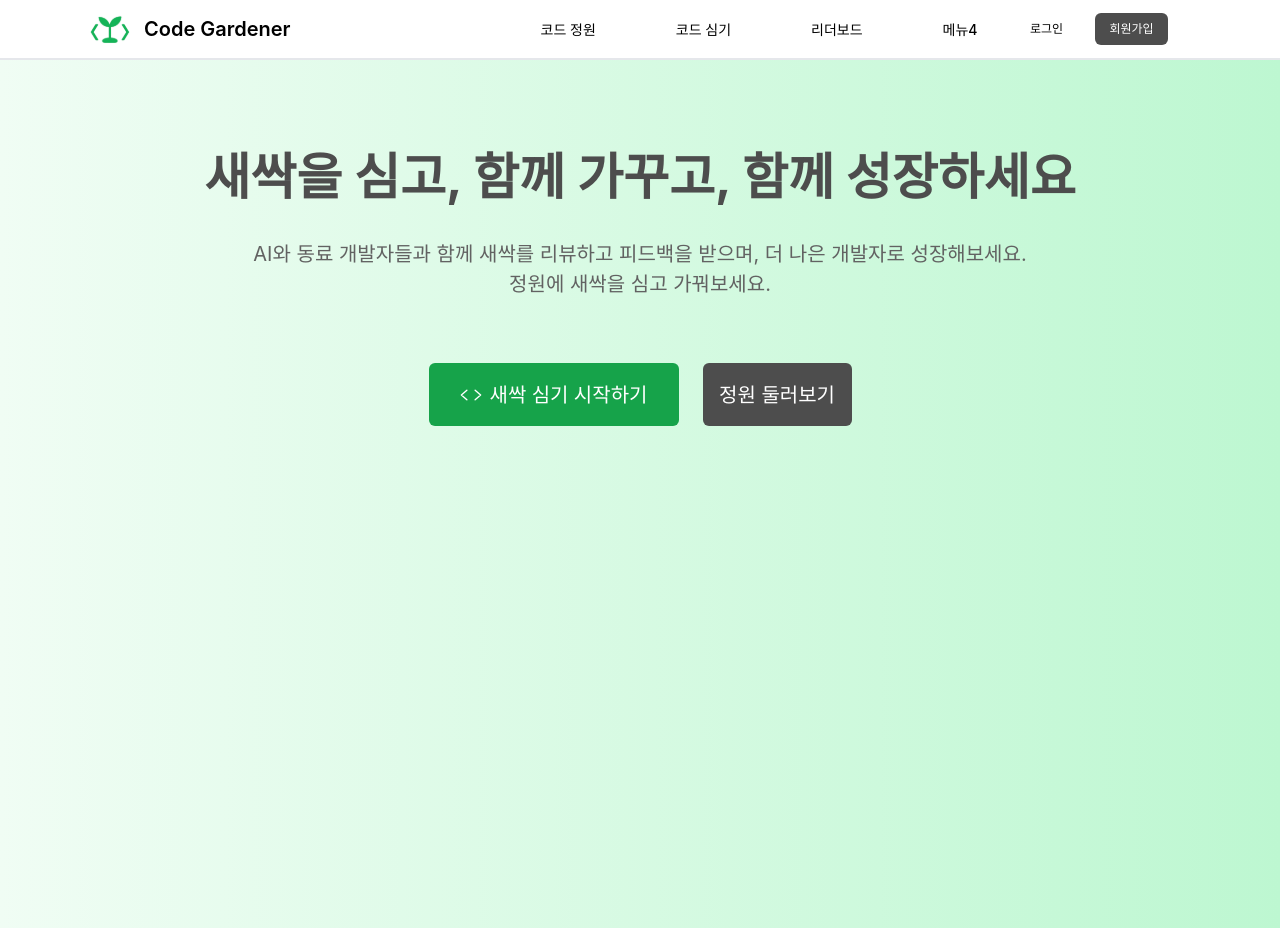
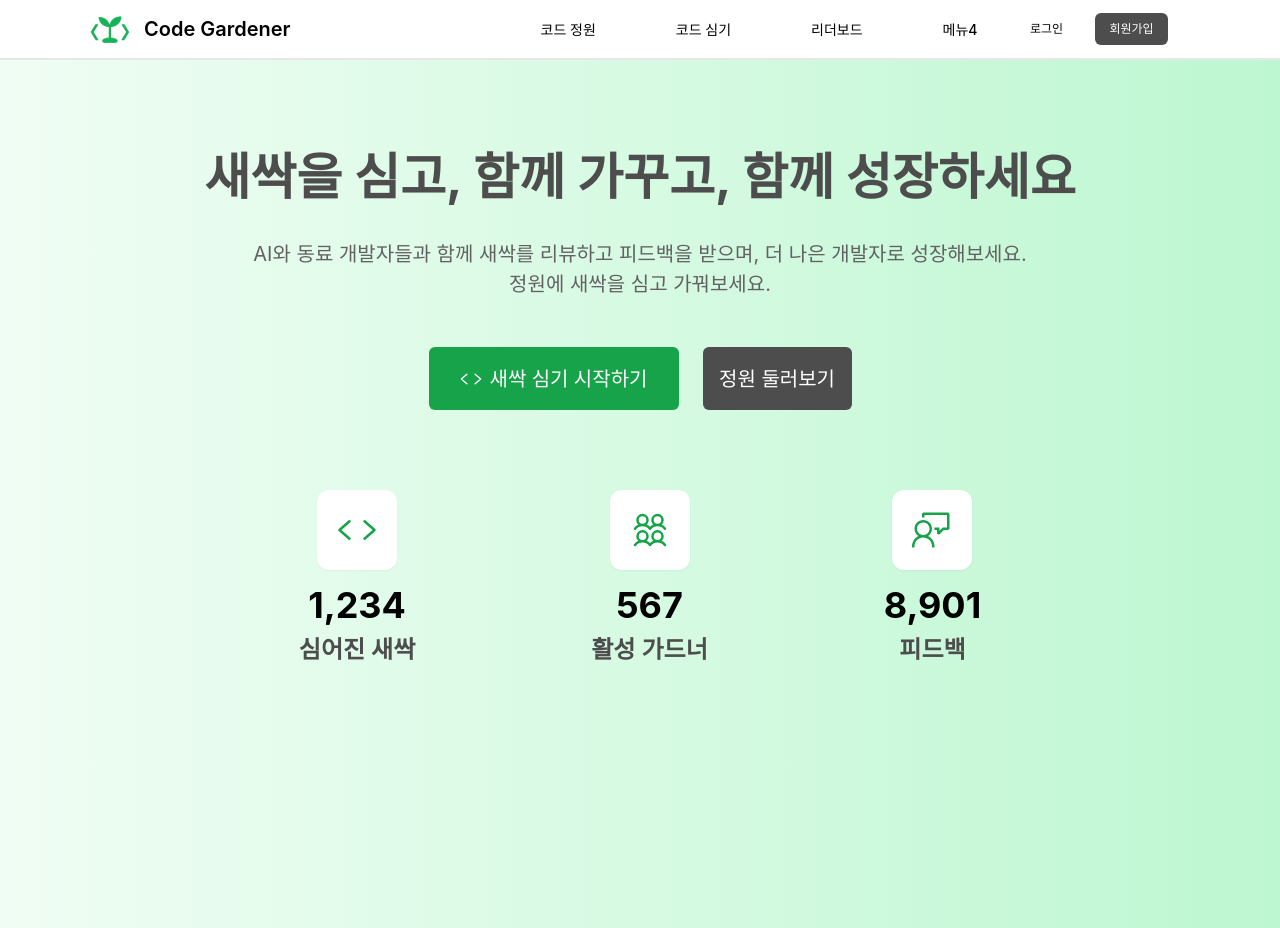
Before and after one commit to 2025-YU-SE/Gardener_web, a React (Vite) app: page /landing in a window 1280 px wide. Built offline with nearby package versions, Linux system fonts and the light colour scheme; a web font is replaced by a local one.

Commit message:
feat: 통계(게시물 수, 사용자 수, 피드백 수) 영역 구현

```diff
--- a/src/pages/Landing.jsx
+++ b/src/pages/Landing.jsx
@@ -2,8 +2,17 @@ import React from "react";
 import Header from "../components/header/Header";
 import { Link } from "react-router-dom";
 import { IoCodeOutline } from "react-icons/io5";
+import { PiUsersFour } from "react-icons/pi";
+import { VscFeedback } from "react-icons/vsc";
 
 function Landing() {
+  // 랜딩 페이지 통계 영역 데이터 (추후 백엔드 연동 예정)
+  const stats = [
+    { icon: IoCodeOutline, value: "1,234", label: "심어진 새싹" },
+    { icon: PiUsersFour, value: "567", label: "활성 가드너" },
+    { icon: VscFeedback, value: "8,901", label: "피드백" },
+  ];
+
   return (
     <div>
       <Header />
@@ -23,7 +32,7 @@ function Landing() {
         </div>
 
         {/* 버튼 */}
-        <div className="flex justify-center gap-6 text-[20px] text-white pt-16">
+        <div className="flex justify-center gap-6 text-[20px] text-white pt-12">
           <Link
             className="w-[250px] h-[63px] bg-[#16A34A] rounded-[6px] hover:bg-[#2bad5b] flex items-center justify-center space-x-2 text-white font-medium"
             to="/upload"
@@ -38,6 +47,23 @@ function Landing() {
             정원 둘러보기
           </Link>
         </div>
+
+        {/* 통계 영역 */}
+        <div className="flex justify-center space-x-44 pt-20">
+          {stats.map(({ icon: Icon, value, label }) => (
+            <div key={label} className="flex flex-col items-center">
+              <div className="flex justify-center items-center w-[80px] h-[80px] bg-white rounded-[12px] shadow-sm">
+                <Icon size={40} className="text-[#16A34A]" />
+              </div>
+              <div className="text-[36px] font-bold text-black pt-2">
+                {value}
+              </div>
+              <div className="text-[#4D4D4D] text-[24px] font-semibold">
+                {label}
+              </div>
+            </div>
+          ))}
+        </div>
       </div>
     </div>
   );
```
